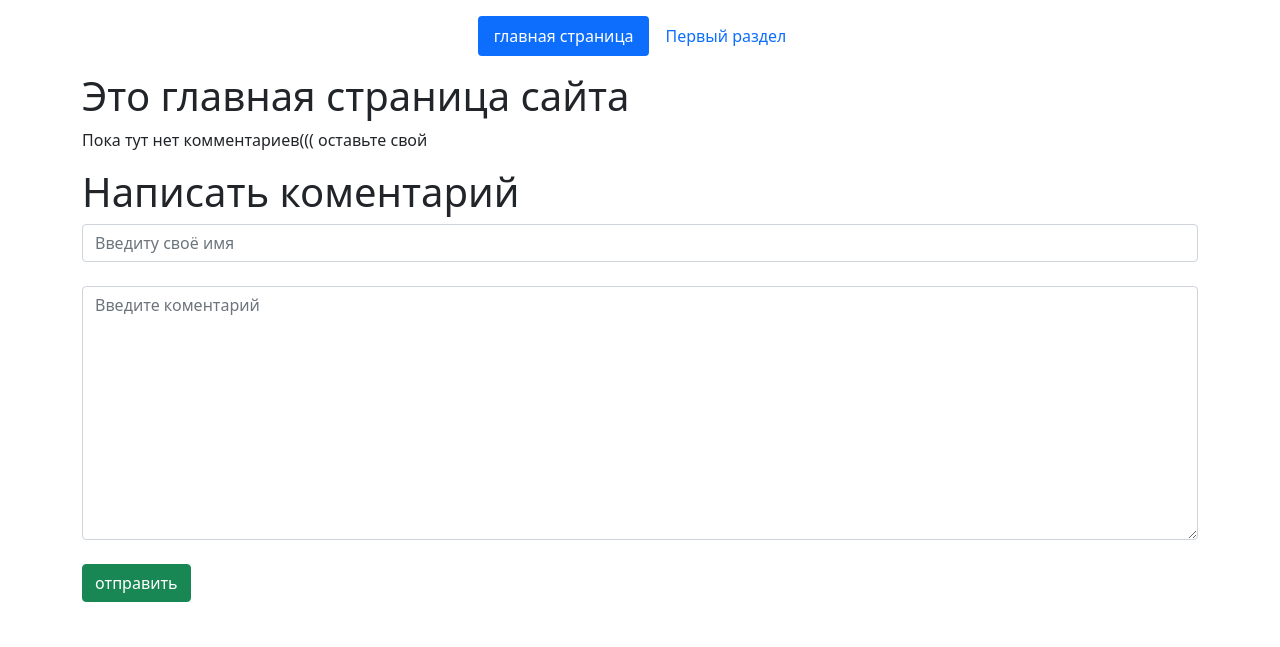
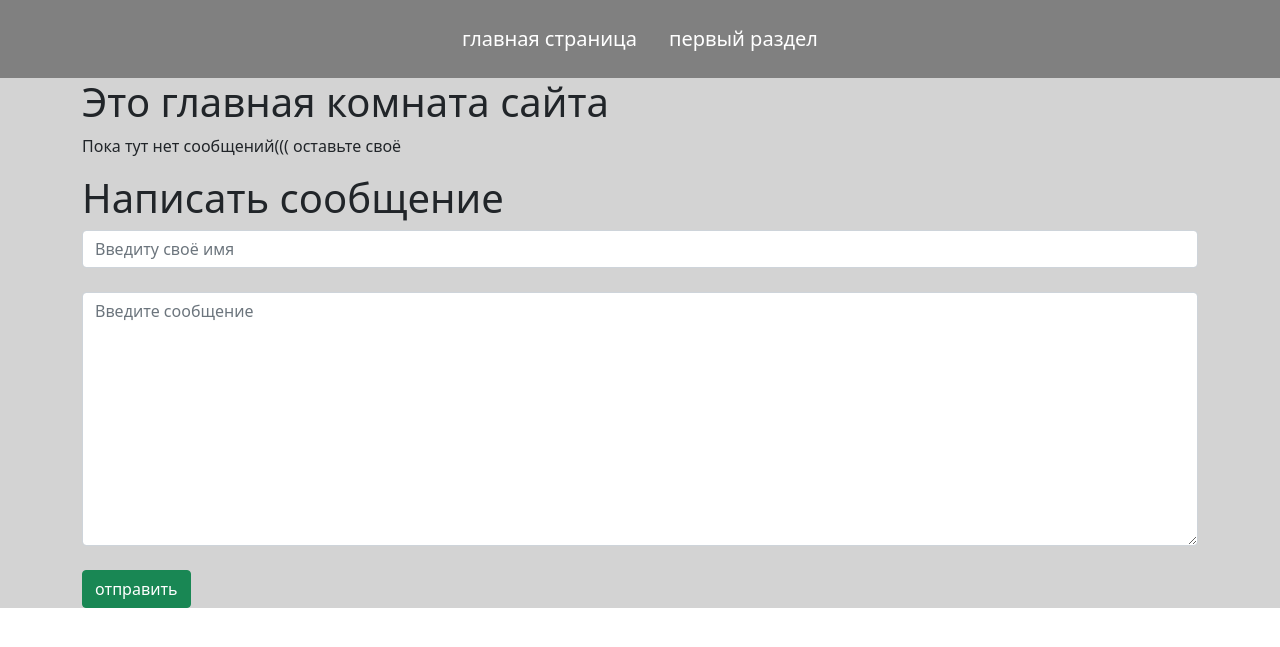
Before and after one commit to PhilippFalchuk/Django_rchat, a Django app: template main/templates/main/index.html in a window 1280 px wide. Shown: the top 647 px of the page. Run offline with Django 3.2, Linux system fonts and the light colour scheme; the template is opened without the code that fills it: values that come from a table or form of the project are taken from there, others are empty.

Commit message:
fixed auto resend of forms while refreshing
slightly changed design

added sessions and made name field readonly when name has already been written

```diff
--- a/main/forms.py
+++ b/main/forms.py
@@ -13,7 +13,7 @@ class MessagesForm(ModelForm):
         }),
             "message": Textarea(attrs={
                 'class': 'form-control',
-                'placeholder': 'Введите коментарий'
+                'placeholder': 'Введите сообщение'
             }),
         }
 
--- a/main/myclasses.py
+++ /dev/null
@@ -1,3 +0,0 @@
-class Username:
-    def __init__(self, name):
-        self.name = name
--- a/main/templates/main/base.html
+++ b/main/templates/main/base.html
@@ -6,18 +6,22 @@
   <link href="https://cdn.jsdelivr.net/npm/bootstrap@5.0.0-beta3/dist/css/bootstrap.min.css" rel="stylesheet" integrity="sha384-eOJMYsd53ii+scO/bJGFsiCZc+5NDVN2yr8+0RDqr0Ql0h+rP48ckxlpbzKgwra6" crossorigin="anonymous">
 </head>
 <body>
+<div style="background-color:gray">
 <header class="d-flex justify-content-center py-3">
     <ul class="nav nav-pills">
-      <li class="nav-item"><a href="{% url 'homepage' %}" class="nav-link active">главная страница</a></li>
-      <li class="nav-item"><a href="{% url 'first' %}" class="nav-link">Первый раздел</a></li>
+      <li class="nav-item"><a href="{% url 'homepage' %}" class="nav-link" style="color:white; font-size:20px">главная страница</a></li>
+      <li class="nav-item"><a href="{% url 'first' %}" class="nav-link" style="color:white; font-size:20px">первый раздел</a></li>
       <!--<li class="nav-item"><a href="#" class="nav-link">Pricing</a></li>
       <li class="nav-item"><a href="#" class="nav-link">FAQs</a></li>
       <li class="nav-item"><a href="#" class="nav-link">About</a></li>-->
     </ul>
   </header>
+</div>
 
-<div class="container">
-{% block content%}{% endblock %}
+<div style="background-color:lightGray">
+    <div class="container">
+    {% block content%}{% endblock %}
+    </div>
 </div>
 
 
--- a/main/templates/main/first.html
+++ b/main/templates/main/first.html
@@ -13,10 +13,10 @@
     </div>
     {% endfor %}
     {% else %}
-        <p>Пока тут нет комментариев(((. оставьте свой</p>
+        <p>Пока тут нет сообщений((( оставьте своё</p>
     {% endif %}
 
-<h1>Написать коментарий</h1>
+<h1>Написать сообщение</h1>
 <form method="post">
     {% csrf_token %}
     {{form.upperfield}}<br>
--- a/main/templates/main/index.html
+++ b/main/templates/main/index.html
@@ -3,19 +3,19 @@
 {% block title%}{{title}}{% endblock %}
 
 {% block content%}
-    <h1>Это главная страница сайта</h1>
+    <h1>Это главная комната сайта</h1>
     {% if messages %}
-    {% for el in messages %}
-    <div class="alert alert-warning mt-2">
+    {% for el in messages reversed%}
+    <div class="alert alert-warning mt-2" style="background-color:white; border:black">
         <h3>{{ el.name }}</h3>
         <p>{{ el.message }}</p>
     </div>
     {% endfor %}
     {% else %}
-        <p>Пока тут нет комментариев((( оставьте свой</p>
+        <p>Пока тут нет сообщений((( оставьте своё</p>
     {% endif %}
 
-<h1>Написать коментарий</h1>
+<h1>Написать сообщение</h1>
 <form method="post">
     {% csrf_token %}
     {{form.name}}<br>
```
Also changed, not shown: main/views.py (+12 -8 lines), db.sqlite3.
